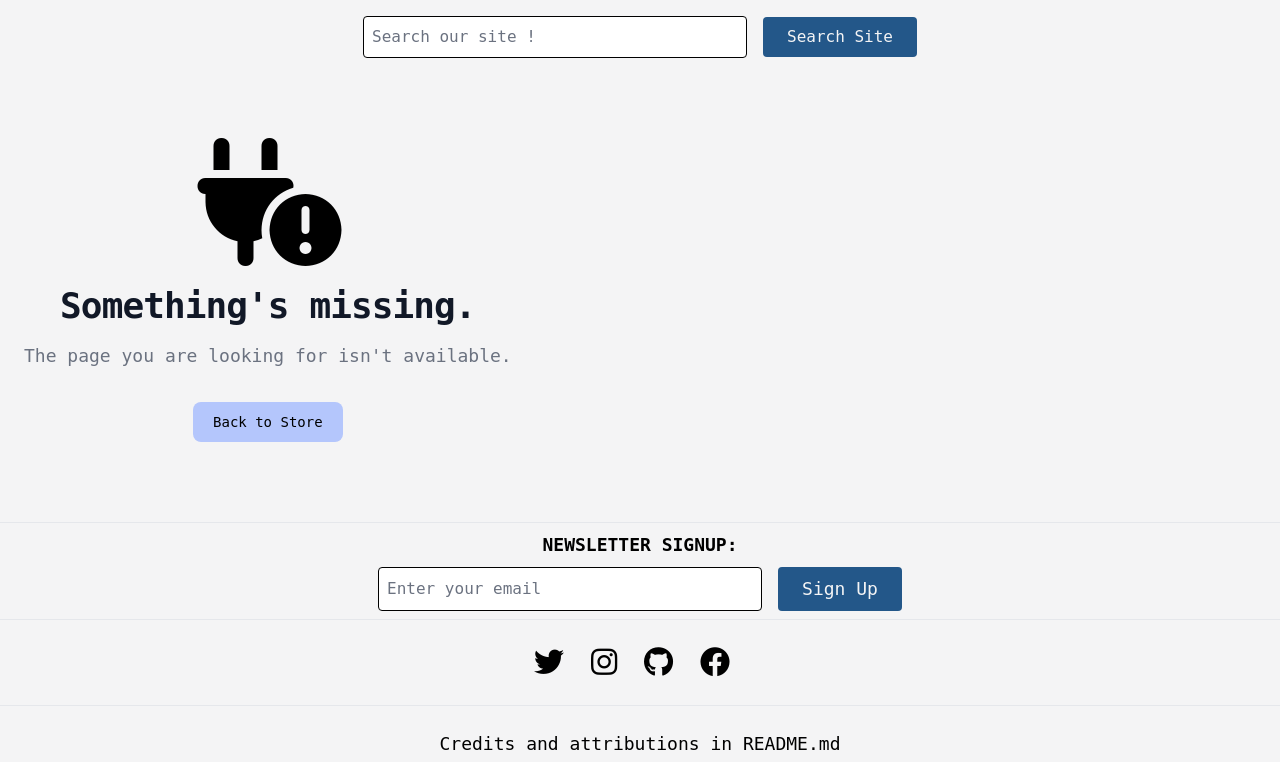
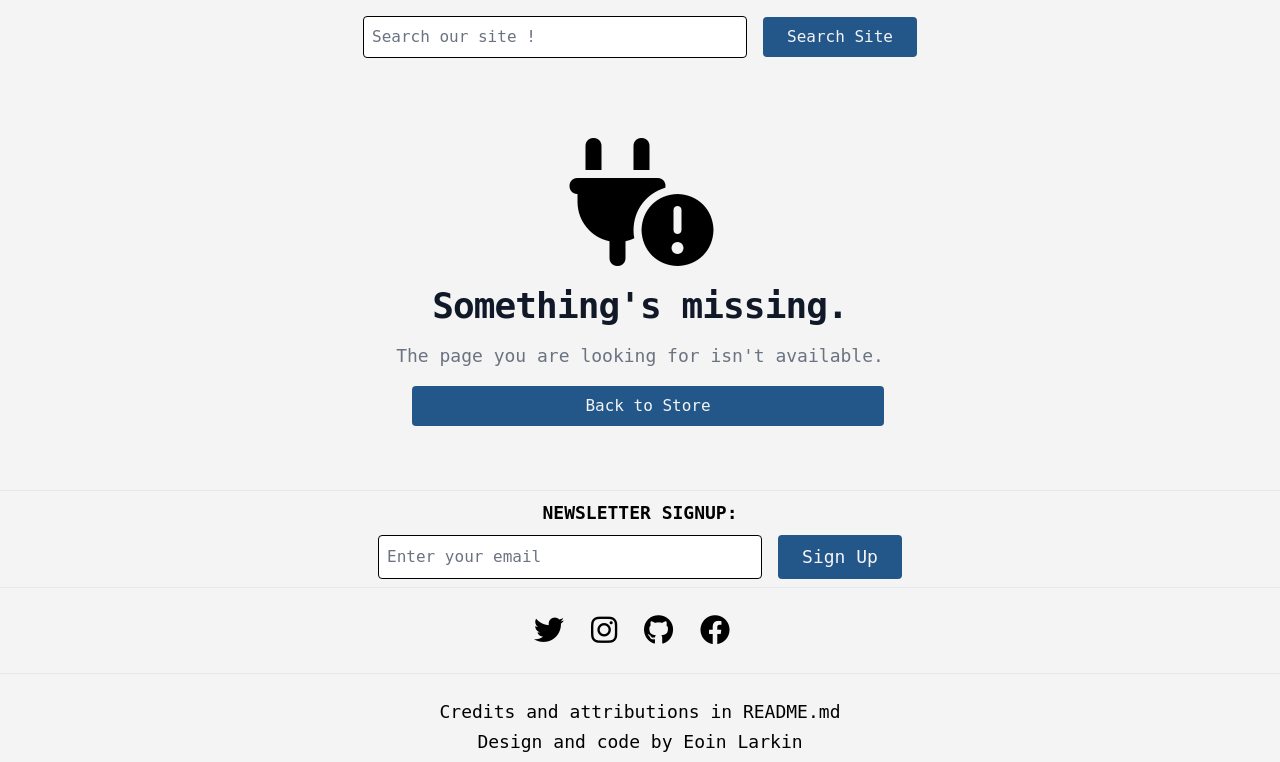
Before and after one commit to eoinlarkin/retro-pc, a Django app: page /test_404 in a window 1280 px wide. Shown: the part 68-830 px from the top of the page. Run offline with Django 4.2, Linux system fonts and the light colour scheme; parts of the project's set-up code (start-up, migrations or seed data) failed here and were passed over; some libraries are stand-ins or nearby versions.

Commit message:
docs: updates to readme.md for typos and clearer text; fixes 404.html

```diff
--- a/store/templates/store/404_test.html
+++ b/store/templates/store/404_test.html
@@ -1,12 +1,12 @@
 {% extends 'base.html' %} {% load static %} {% block content %}
 
-  <section class="bg-white dark:bg-gray-900">
+  <section class="bg-white mx-auto max-w-screen-xl">
     <div class="py-8 px-4 mx-auto max-w-screen-xl lg:py-16 lg:px-6">
         <div class="mx-auto max-w-screen-sm text-center">
             <h1 class="mb-4 text-7xl tracking-tight font-extrabold lg:text-9xl text-primary-600 dark:text-primary-500"><i class="fa-solid fa-plug-circle-exclamation"></i></h1>
             <p class="mb-4 text-3xl tracking-tight font-bold text-gray-900 md:text-4xl dark:text-white">Something's missing.</p>
             <p class="mb-4 text-lg font-light text-gray-500 dark:text-gray-400"> The page you are looking for isn't available.</p>
-            <a href="{% url 'store' %}" class="inline-flex text-slate-900 bg-indigo-300 hover:bg-primary-800 focus:ring-4 focus:outline-none focus:ring-primary-300 font-medium rounded-lg text-sm px-5 py-2.5 text-center dark:focus:ring-primary-900 my-4">Back to Store</a>
+            <a href="{% url 'store' %}" class="btn-blue-greenhighlight">Back to Store</a>
         </div>
     </div>
 </section>
--- a/templates/errors/404.html
+++ b/templates/errors/404.html
@@ -1,13 +1,13 @@
 {% extends 'base.html' %} {% load static %} {% block content %}
 
 
-  <section class="bg-white dark:bg-gray-900">
-    <div class="py-8 px-4 mx-auto max-w-screen-xl lg:py-16 lg:px-6">
+  <section class="bg-white dark:bg-gray-900 mx-auto max-w-screen-xl">
+    <div class="py-8 px-4 lg:py-16 lg:px-6">
         <div class="mx-auto max-w-screen-sm text-center">
             <h1 class="mb-4 text-7xl tracking-tight font-extrabold lg:text-9xl text-primary-600 dark:text-primary-500"><i class="fa-solid fa-plug-circle-exclamation"></i></h1>
             <p class="mb-4 text-3xl tracking-tight font-bold text-gray-900 md:text-4xl dark:text-white">Something's missing.</p>
             <p class="mb-4 text-lg font-light text-gray-500 dark:text-gray-400"> The page you are looking for isn't available.</p>
-            <a href="{% url 'store' %}" class="inline-flex text-slate-900 bg-indigo-300 hover:bg-primary-800 focus:ring-4 focus:outline-none focus:ring-primary-300 font-medium rounded-lg text-sm px-5 py-2.5 text-center dark:focus:ring-primary-900 my-4">Back to Store</a>
+            <a href="{% url 'store' %}" class="btn-blue-greenhighlight">Back to Store</a>
         </div>
     </div>
 </section>
```
Also changed, not shown: README.md, 1 other file.
